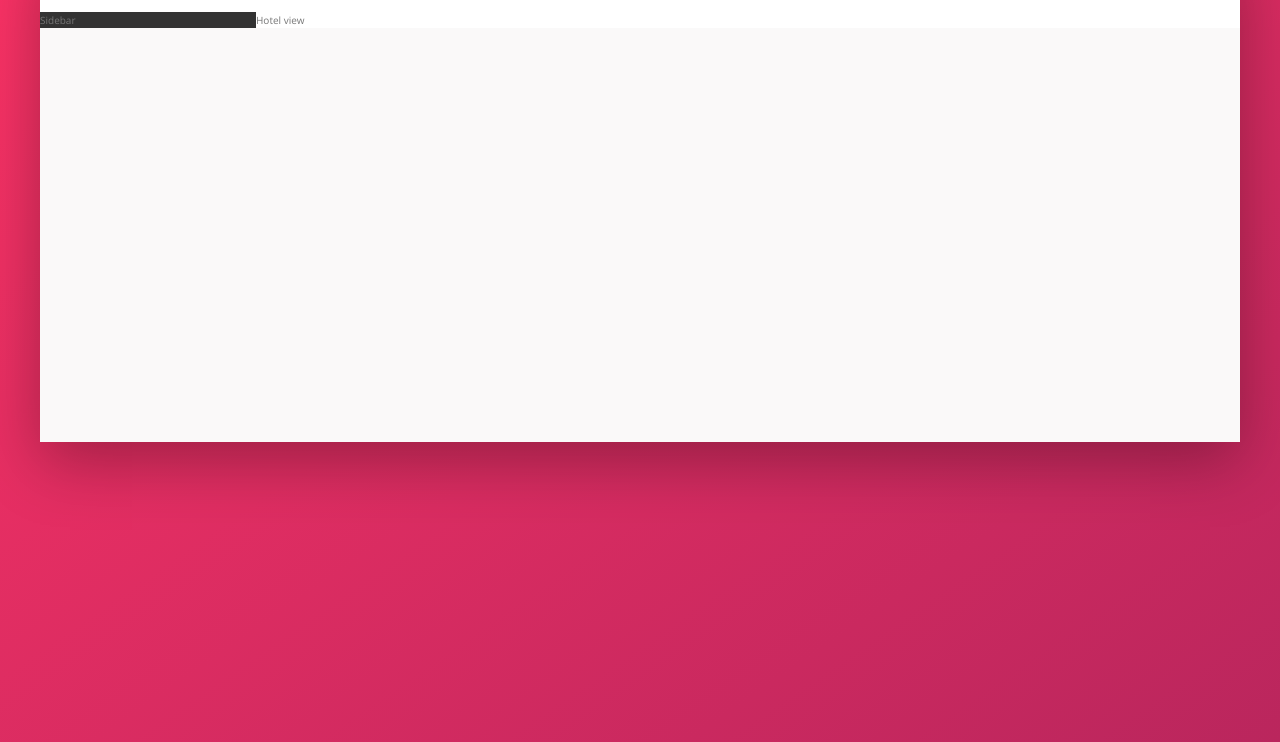
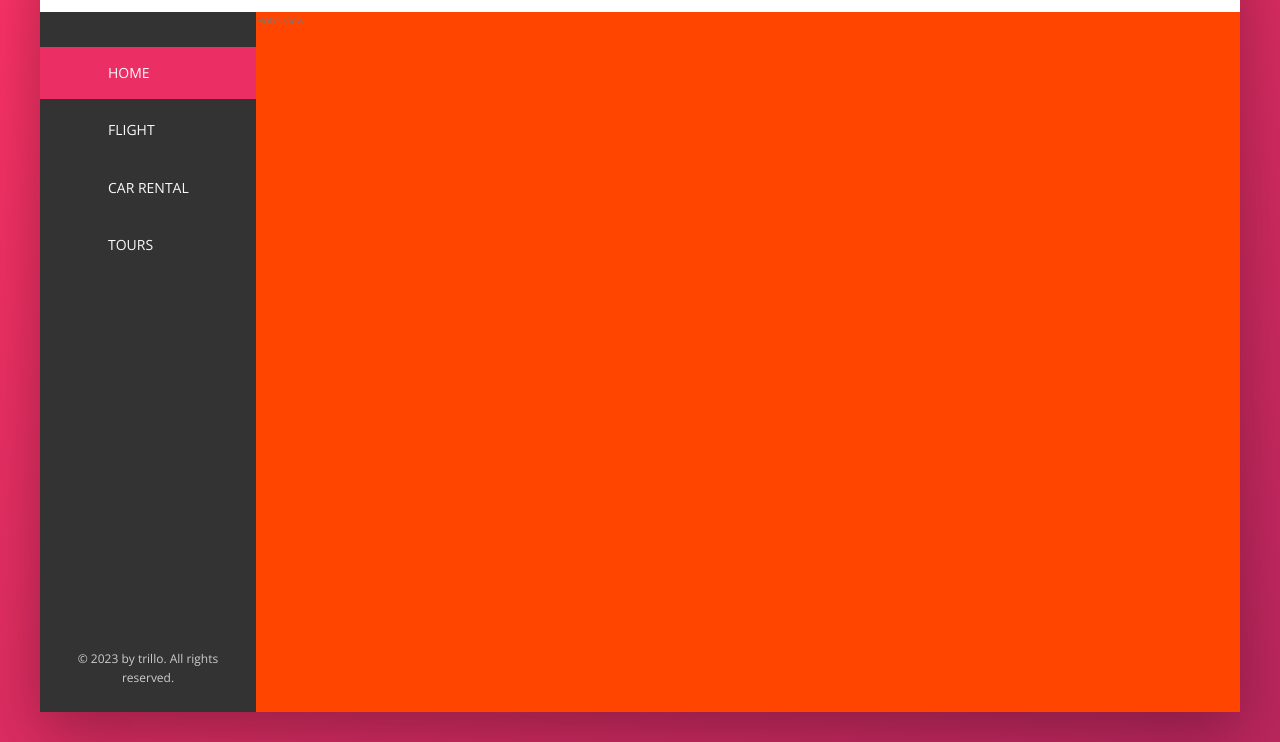
Before and after one commit to ObeyMeee/trillo, a website: page index.html in a window 1280 px wide. Shown: the part 138-880 px from the top of the page. Drawn offline with nearby package versions, Linux system fonts and the light colour scheme.

Commit message:
add sidebar

```diff
--- a/index.html
+++ b/index.html
@@ -44,7 +44,41 @@
     </header>
     <div class="content">
         <nav class="sidebar">
-            Sidebar
+            <ul class="sidebar-list">
+                <li class="sidebar-list__item sidebar-list__item--active">
+                    <a href="#" class="sidebar-list__link">
+                        <svg class="sidebar-list__icon">
+                            <use xlink:href="img/sprite.svg#icon-home"></use>
+                        </svg>
+                        <span>Home</span>
+                    </a>
+                </li>
+                <li class="sidebar-list__item">
+                    <a href="#" class="sidebar-list__link">
+                        <svg class="sidebar-list__icon">
+                            <use xlink:href="img/sprite.svg#icon-aircraft-take-off"></use>
+                        </svg>
+                        <span>Flight</span>
+                    </a>
+                </li>
+                <li class="sidebar-list__item">
+                    <a href="#" class="sidebar-list__link">
+                        <svg class="sidebar-list__icon">
+                            <use xlink:href="img/sprite.svg#icon-key"></use>
+                        </svg>
+                        <span>Car Rental</span>
+                    </a>
+                </li>
+                <li class="sidebar-list__item">
+                    <a href="#" class="sidebar-list__link">
+                        <svg class="sidebar-list__icon">
+                            <use xlink:href="img/sprite.svg#icon-map"></use>
+                        </svg>
+                        <span>Tours</span>
+                    </a>
+                </li>
+            </ul>
+            <p class="sidebar-list__legal">&copy; 2023 by trillo. All rights reserved.</p>
         </nav>
         <main class="hotel-view">
             Hotel view
--- a/sass/_components.scss
+++ b/sass/_components.scss
@@ -1,3 +1,4 @@
+///////////////////////// HEADER
 // Logo
 .logo {
   height: 4rem;
@@ -108,3 +109,70 @@
     margin-right: 1rem;
   }
 }
+
+///////////////////////// Sidebar
+
+.sidebar-list {
+  font-size: 1.4rem;
+  list-style: none;
+  margin-top: 3.5rem;
+
+  &__item {
+    position: relative;
+
+    &:not(:last-child) {
+      margin-bottom: .5rem;
+    }
+  }
+
+  &__item::before {
+    content: "";
+    position: absolute;
+    top: 0;
+    left: 0;
+    width: 3px;
+    height: 100%;
+    background-color: var(--color-primary);
+    transform: scaleY(0);
+    transition: transform .2s,
+    width .4s cubic-bezier(1, 0, 0, 1) .3s,
+    background-color .1s;
+  }
+
+  &__item:hover:before,
+  &__item--active::before {
+    transform: scaleY(1);
+    width: 100%;
+  }
+
+  &__link:link,
+  &__link:visited {
+    color: var(--color-grey-light-1);
+    text-decoration: none;
+    text-transform: uppercase;
+    position: relative;
+    padding: 1.5rem 3rem;
+
+    display: flex;
+    align-items: center;
+    z-index: 10;
+  }
+
+  &__link:active {
+    background-color: var(--color-primary-light);
+  }
+
+  &__icon {
+    height: 1.8rem;
+    width: 1.8rem;
+    margin-right: 2rem;
+    fill: currentColor;
+  }
+
+  &__legal {
+    font-size: 1.2rem;
+    text-align: center;
+    padding: 2.5rem;
+    color: var(--color-grey-light-4);
+  }
+}
--- a/sass/_layout.scss
+++ b/sass/_layout.scss
@@ -24,9 +24,14 @@
 .sidebar {
   flex: 0 0 18%;
   background: var(--color-grey-dark-1);
+
+  display: flex;
+  flex-direction: column;
+  justify-content: space-between;
 }
 
 .hotel-view {
-  background-color: #fff;
   flex: 1;
+  height: 70rem;
+  background-color: orangered;
 }
```
Also changed, not shown: css/style.css.
